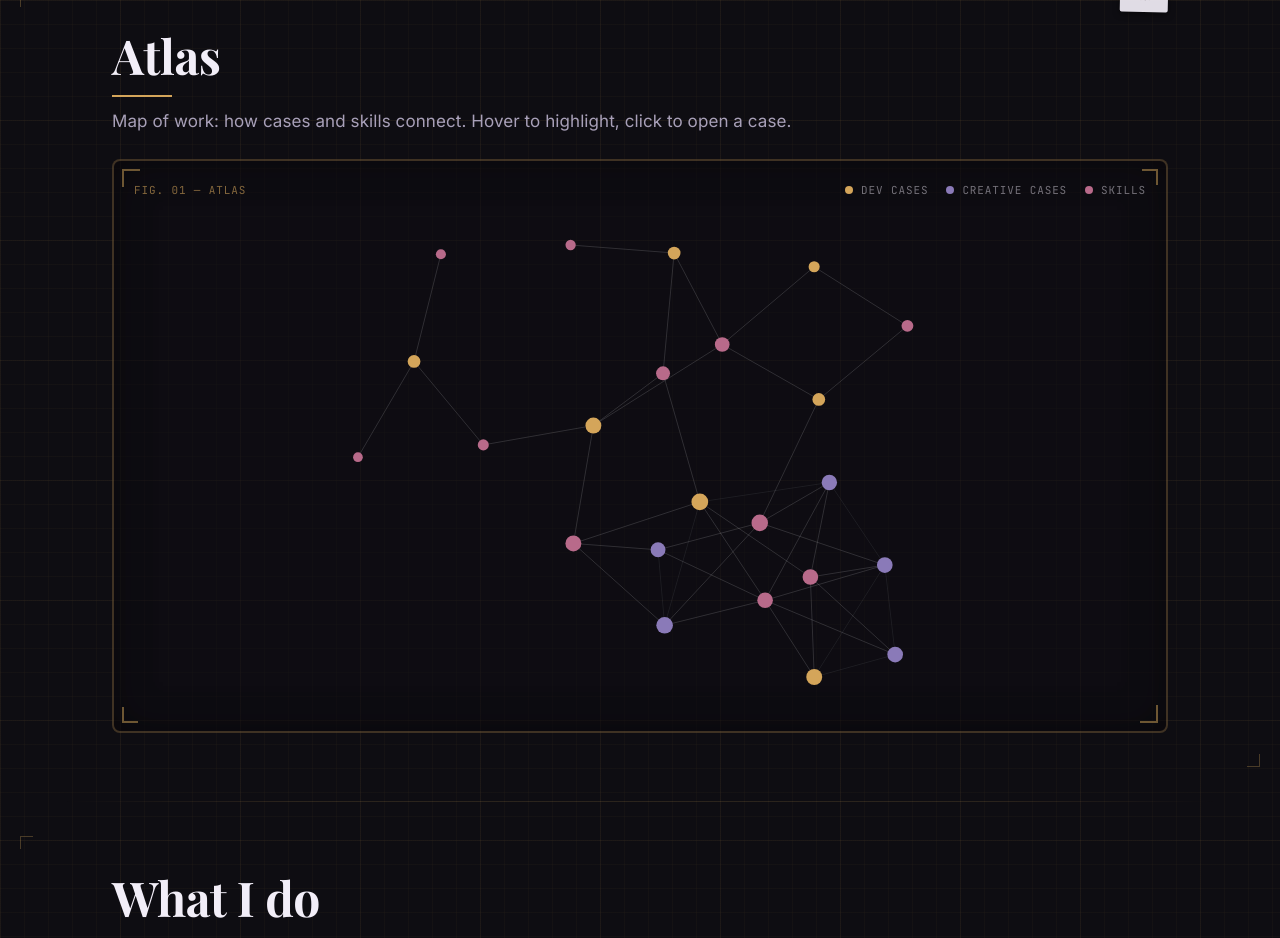
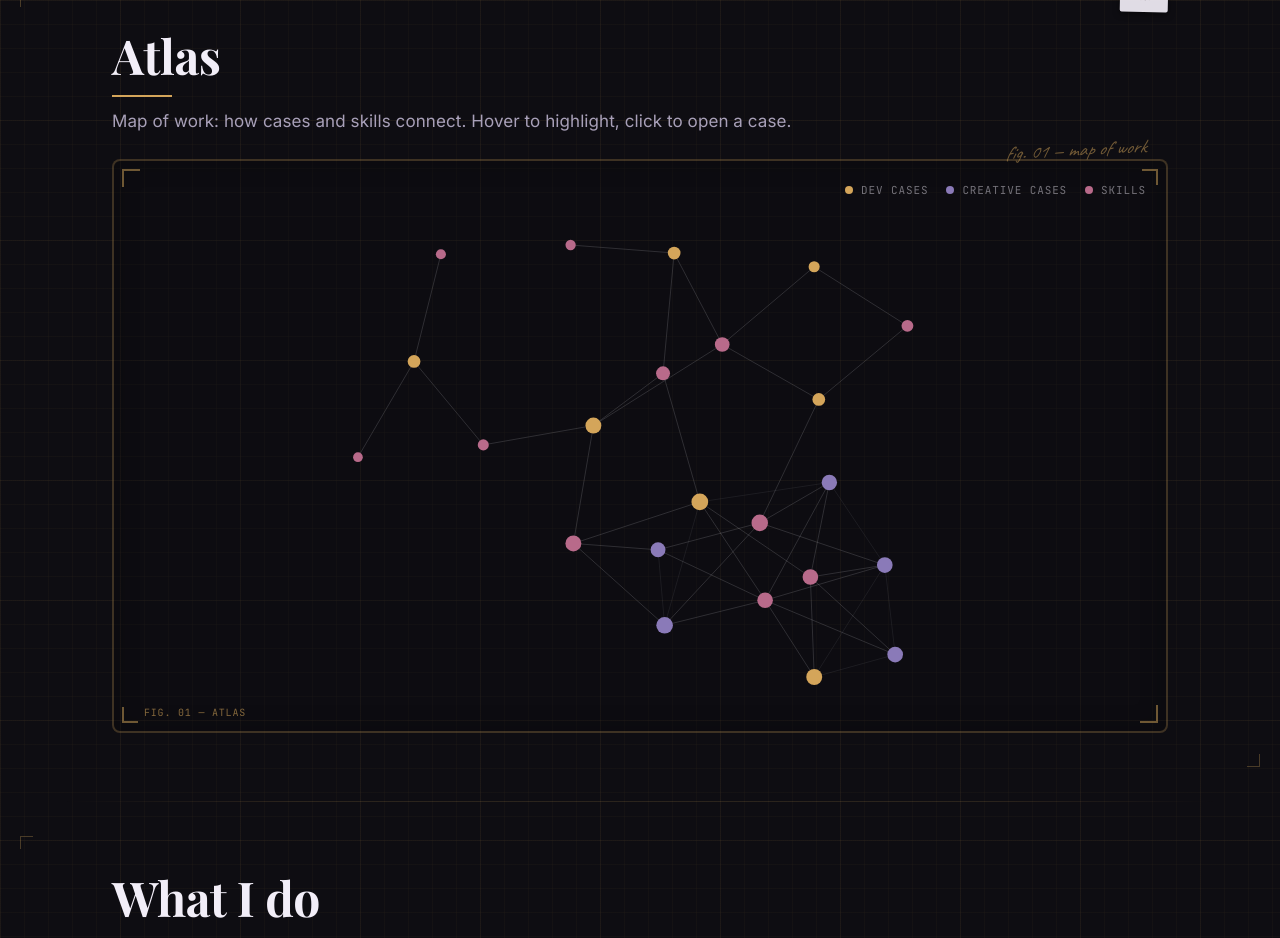
Before and after one commit to frinog1-a11y/izramor, a plain HTML site: page index.html in a window 1280 px wide. Shown: the part 1320-2258 px from the top of the page. Drawn offline with nearby package versions, Linux system fonts and the light colour scheme.

Commit message:
style(atlas): transparent background, integrate with paper wall

```diff
--- a/index.html
+++ b/index.html
@@ -12,7 +12,7 @@
 <meta name="theme-color" content="#0e0d12">
 <link rel="preconnect" href="https://fonts.googleapis.com">
 <link rel="preconnect" href="https://fonts.gstatic.com" crossorigin>
-<link href="https://fonts.googleapis.com/css2?family=Playfair+Display:wght@700&family=Inter:wght@400;500;600&family=JetBrains+Mono:wght@400&display=swap" rel="stylesheet">
+<link href="https://fonts.googleapis.com/css2?family=Playfair+Display:wght@700&family=Inter:wght@400;500;600&family=JetBrains+Mono:wght@400&family=Caveat:wght@400&display=swap" rel="stylesheet">
 <link rel="stylesheet" href="style.css">
 </head>
 <body class="lang-en">
@@ -161,6 +161,7 @@
     <div class="atlas-holder">
       <span class="atlas-corner atlas-corner-tr" aria-hidden="true"></span>
       <span class="atlas-corner atlas-corner-bl" aria-hidden="true"></span>
+      <span class="atlas-note"><span lang="en">fig. 01 — map of work</span><span lang="ru">рис. 01 — карта работ</span></span>
       <div class="atlas-head">
         <span class="atlas-fig mono"><span lang="en">FIG. 01 — ATLAS</span><span lang="ru">РИС. 01 — АТЛАС</span></span>
         <div class="atlas-legend mono">
--- a/style.css
+++ b/style.css
@@ -1259,15 +1259,15 @@ body.lang-ru [lang="en"] { display: none !important; }
 .lg-creative { background: #8a7ab8; }
 .lg-skill    { background: #b86a8a; }
 
-/* drafting board: the atlas hangs framed on the wall of the workshop */
+/* drafting board: a diagram sheet pinned to the paper wall */
 
 .atlas-holder {
   position: relative;
   padding: 20px;
   border: 2px solid rgba(212,165,90,0.25);
   border-radius: 8px;
-  background: rgba(14,13,18,0.5);
-  box-shadow: inset 0 0 40px rgba(0,0,0,0.4);
+  background: rgba(14,13,18,0.25);
+  box-shadow: inset 0 0 26px rgba(0,0,0,0.22);
 }
 
 /* blueprint corner marks: two from the container, two from the extra spans */
@@ -1300,27 +1300,48 @@ body.lang-ru [lang="en"] { display: none !important; }
 .atlas-corner-tr { top: 8px; right: 8px; border-left: 0; border-bottom: 0; }
 .atlas-corner-bl { bottom: 8px; left: 8px; border-right: 0; border-top: 0; }
 
-/* sheet header inside the frame: figure label + legend */
+/* legend inside the frame, top-right */
 .atlas-head {
   display: flex;
   flex-wrap: wrap;
   align-items: center;
-  justify-content: space-between;
+  justify-content: flex-end;
   gap: 10px 16px;
   margin: 0 0 12px;
 }
 
+/* the figure label sits in the bottom-left corner of the sheet */
 .atlas-fig {
-  font-size: 11px;
+  position: absolute;
+  left: 30px;
+  bottom: 10px;
+  font-size: 10px;
   letter-spacing: 0.08em;
   color: rgba(212,165,90,0.6);
   white-space: nowrap;
+  pointer-events: none;
+}
+
+/* handwritten caption hanging beside the frame */
+.atlas-note {
+  position: absolute;
+  top: -20px;
+  right: 20px;
+  font-family: 'Caveat', var(--font-mono);
+  font-size: 19px;
+  font-style: italic;
+  line-height: 1;
+  color: rgba(212,165,90,0.5);
+  transform: rotate(-3deg);
+  white-space: nowrap;
+  pointer-events: none;
 }
 
 #atlas-canvas {
   display: block;
   width: 100%;
   height: 500px;
+  background: transparent;
   cursor: default;
 }
 
```
